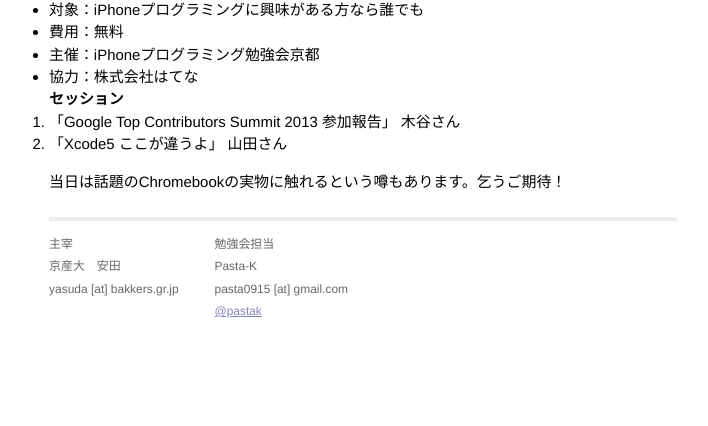
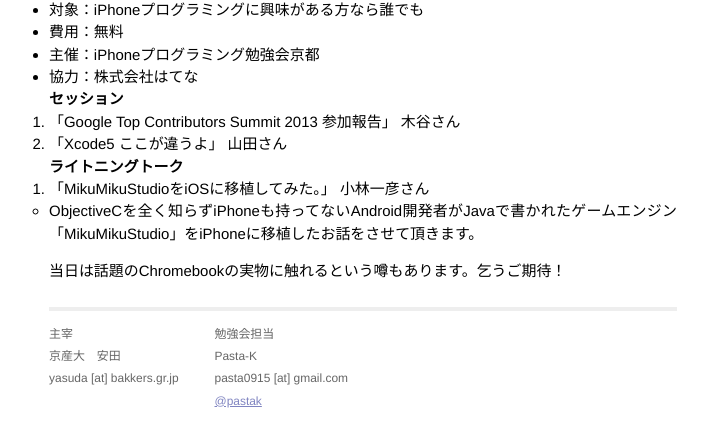
Before and after one commit to iphonekyoto/iphonekyoto.github.io, a Jekyll site: the page built from _posts/2013-10-23-2013_6th.md, in a window 1280 px wide, cut to the strip 519-945 px from the top of the page. Shown: the whole strip, without its empty margins (277-985 px from the left). Built offline with Jekyll 4.4.1, drawn with Linux system fonts in a browser that asks for light colours.

Commit message:
ライトニングトーク追加

```diff
--- a/_posts/2013-10-23-2013_6th.md
+++ b/_posts/2013-10-23-2013_6th.md
@@ -5,6 +5,7 @@
 ---
 
 ## 開催概要
+
 
 - 開催日時：2013年10月23日 19:30〜21:30
 - 開催場所：株式会社はてな京都本社８Fセミナールーム （[アクセス](http://www.hatena.ne.jp/company/location)）<br />（正面玄関は閉まっているので通用口からお願いします。） <br /><img style='border:1px solid black' src='http://ylb.jp/hatena_entrance.png' />
@@ -21,4 +22,10 @@
 1. 「Google Top Contributors Summit 2013 参加報告」 木谷さん
 2. 「Xcode5 ここが違うよ」 山田さん
 
+## ライトニングトーク
+
+
+1. 「MikuMikuStudioをiOSに移植してみた。」 小林一彦さん
+    - ObjectiveCを全く知らずiPhoneも持ってないAndroid開発者がJavaで書かれたゲームエンジン「MikuMikuStudio」をiPhoneに移植したお話をさせて頂きます。
+
 当日は話題のChromebookの実物に触れるという噂もあります。乞うご期待！
```
